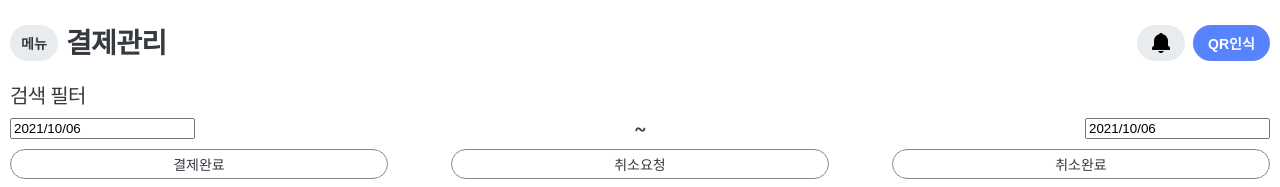
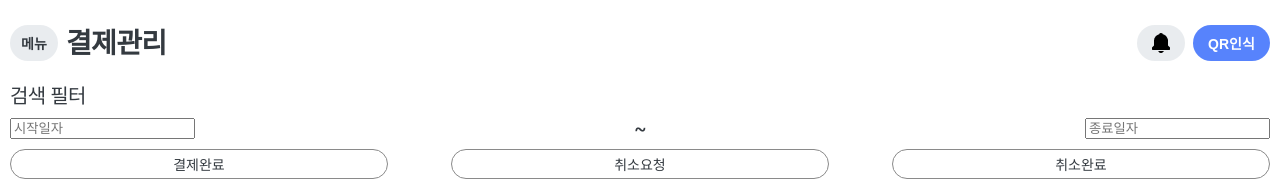
Before and after one commit to Yunjeong-Choi/oilnow-sajangnim-payment, a React (Create React App) app: page / in a window 1280 px wide. Shown: the top 187 px of the page. Built offline with nearby package versions, Linux system fonts and the light colour scheme.

Commit message:
feat(calendar): Fix props types

```diff
--- a/src/components/common/Calendar.tsx
+++ b/src/components/common/Calendar.tsx
@@ -1,19 +1,15 @@
-import DatePicker from "react-datepicker";
+import DatePicker, { ReactDatePickerProps } from "react-datepicker";
 import "react-datepicker/dist/react-datepicker.css";
 import { FunctionComponent } from "react";
 //TODO: React도 같이 임포트 해줘야 하나?
 
-interface CalendarProps {
-  selected: Date;
-  onChange: (arg0: Date) => void;
-  placeholderText: string;
-  minDate?: Date;
-}
+interface CalendarProps extends ReactDatePickerProps {}
 
 const Calendar: FunctionComponent<CalendarProps> = (props) => {
   const { selected, onChange, placeholderText, minDate } = props;
 
   return (
+    <div style={{ width: "auto" }}>
       <DatePicker
         selected={selected}
         onChange={onChange}
@@ -22,6 +18,7 @@ const Calendar: FunctionComponent<CalendarProps> = (props) => {
         popperPlacement="top-start"
         dateFormat="yyyy/MM/dd"
       />
+    </div>
   );
 };
 
@@ -37,3 +34,4 @@ export default Calendar;
 
 // TODO: 캘린더 박스의 화살표를 어떻게 없앨까
 //TODO: DateBox 자체의 style 설정해줘야함
+//왜 오른쪽에 여백이 남는지 모르겠네...
--- a/src/components/payment/searchFilter/DateFilter.tsx
+++ b/src/components/payment/searchFilter/DateFilter.tsx
@@ -3,16 +3,15 @@ import Calendar from "../../common/Calendar";
 import { useState } from "react";
 
 const DateFilter = () => {
-  const [startDate, setStartDate] = useState(new Date());
-  const [endDate, setEndDate] = useState(new Date());
+  const [startDate, setStartDate] = useState<Date>();
+  const [endDate, setEndDate] = useState<Date>();
   //TODO: 초기값을 없애고 싶은데 그럼 발생하는 type의 문제를 어떻게 해야할지 모르겠음...
 
   return (
     <DateBox>
       <Calendar
         selected={startDate}
-        onChange={(date) => setStartDate(date)}
-        // TODO: 여기 인자에 타입을 지정해주니까 에러가 없어졌다
+        onChange={(date: Date) => setStartDate(date)}
         placeholderText="시작일자"
       />
       <Tilde>~</Tilde>
--- a/src/components/payment/searchFilter/UserIDFilter.tsx
+++ b/src/components/payment/searchFilter/UserIDFilter.tsx
@@ -21,4 +21,3 @@ const UserIDInput = styled.input`
 `;
 
 //TODO: enter하면 왜 submit이 안돼지
-//왜 오른쪽에 여백이 남는지 모르겠네...
```
Lines whose indentation alone changed are shown as unchanged.
